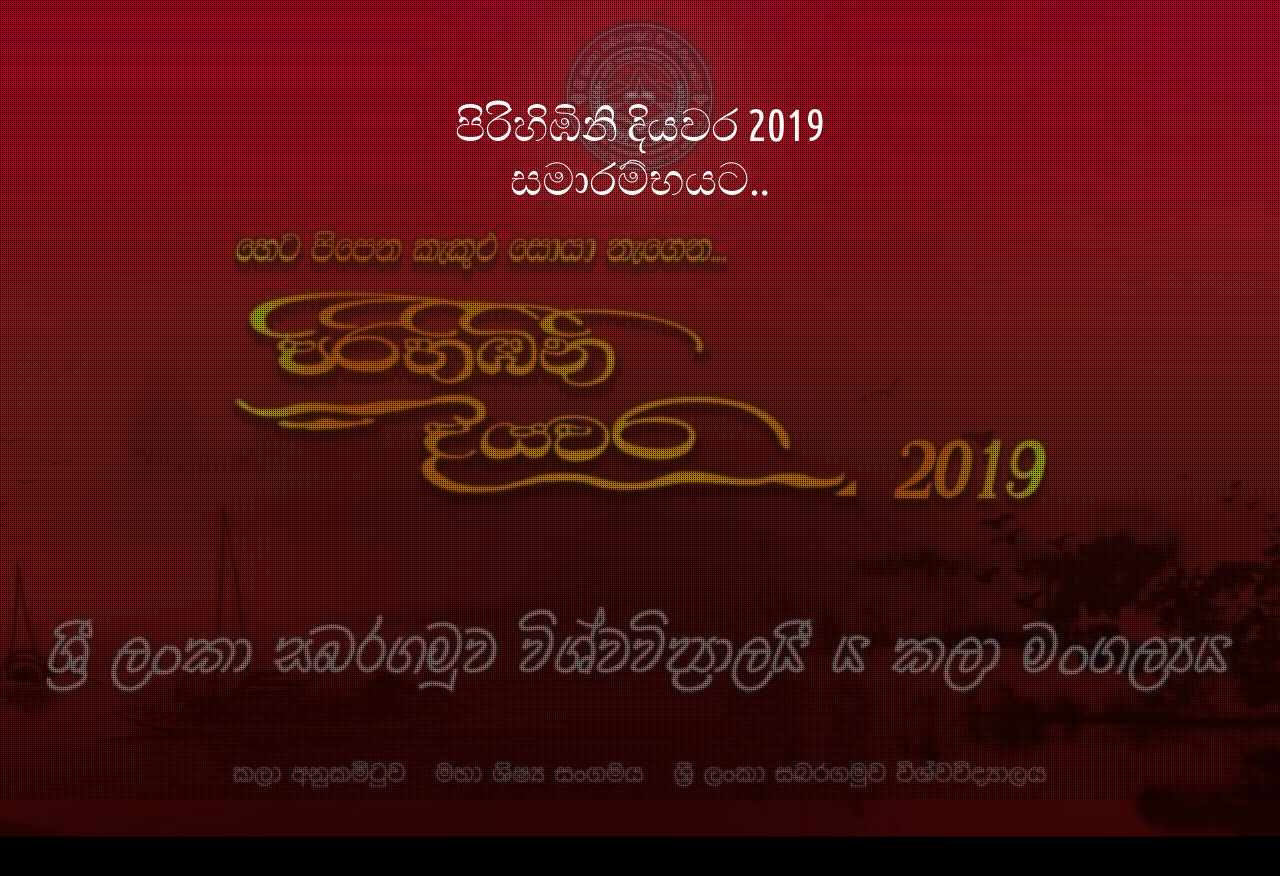
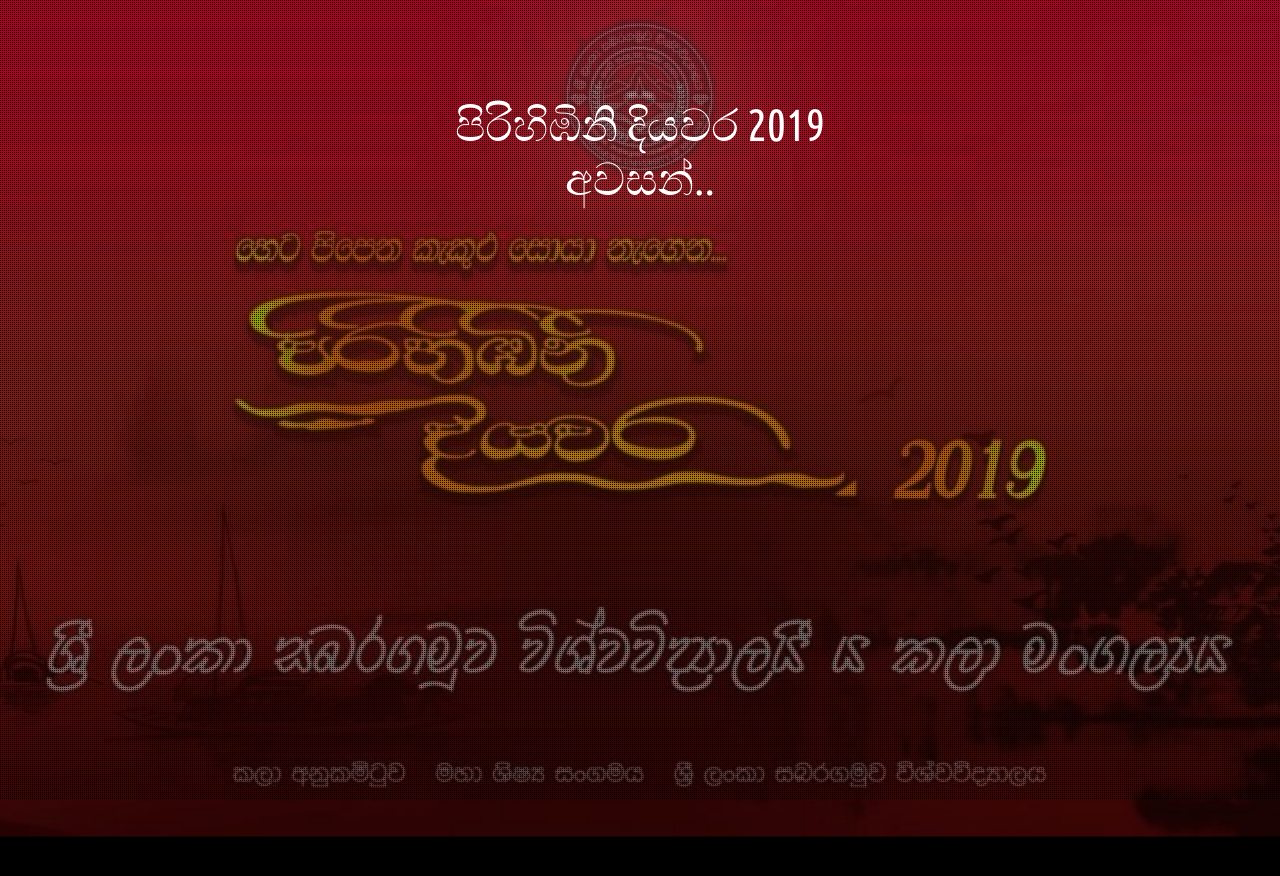
Before and after one commit to SachithMayantha/pirihibinidiyawara, a plain HTML site: page index.html in a window 1280 px wide. Shown: the top 876 px of the page. Drawn offline with nearby package versions, Linux system fonts and the light colour scheme.

Commit message:
Update index.html

```diff
--- a/index.html
+++ b/index.html
@@ -320,7 +320,7 @@ body{
   <!-- Slideshow -->
 </div>
 <div class="container pt-5 pb-5">
-<h1 class="flip">පිරිහිඹිනි දියවර 2019 <br>සමාරම්භයට..</h>
+<h1 class="flip">පිරිහිඹිනි දියවර 2019 <br>අවසන්..</h>
   <div class="date">
 <div class="jquery-script-ads" style="margin:50px auto"><script type="text/javascript"><!--
 google_ad_client = "ca-pub-2783044520727903";
```
